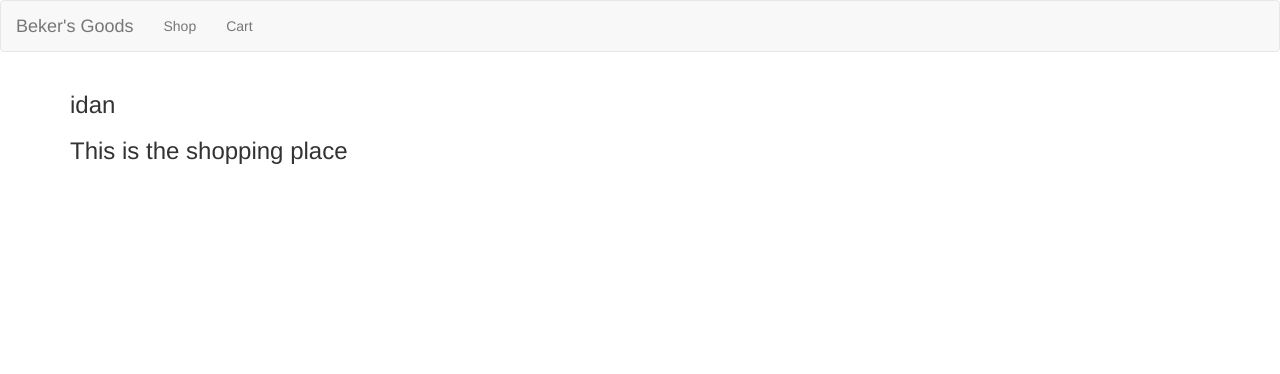
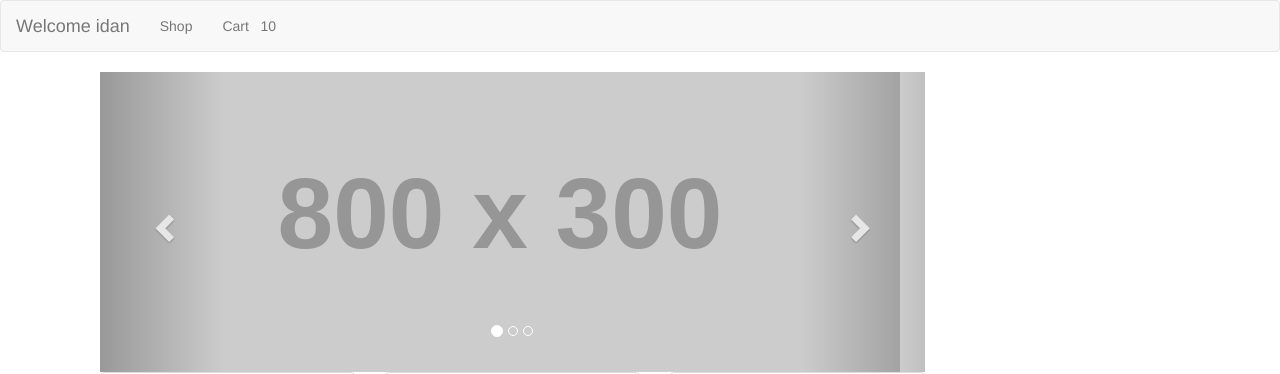
Before and after one commit to idanbeker/shop, a Django app: page /shop/ in a window 1280 px wide. Shown: the top 374 px of the page. Before the commit the page ends 164 px from the top, so only its background shows below. Run offline with Django 3.2, Linux system fonts and the light colour scheme; data comes from the database, SQL or seed files in the repository; both versions use the stored data as it was after the commit; grey boxes labelled with a size stand in for pictures from a placeholder-image service; some libraries are stand-ins or nearby versions.

Commit message:
added template, shop working

```diff
--- a/shop/models.py
+++ b/shop/models.py
@@ -1,12 +1,21 @@
 from django.db import models
-
+from django.core.urlresolvers import reverse
 
 class User(models.Model):
     name = models.CharField(max_length=200)
     cart = models.CharField(max_length=200)
+    cart_size = models.IntegerField()
+    page_index = models.IntegerField()
+
+    def __str__(self):
+        return self.name
 
 
 class Item(models.Model):
     name = models.CharField(max_length=250)
     desc = models.CharField(max_length=400)
+    pic_url = models.CharField(max_length=300)
     price = models.DecimalField(max_digits=10, decimal_places=2)
+
+    def __str__(self):
+        return self.name
--- a/shop/templates/shop/base.html
+++ b/shop/templates/shop/base.html
@@ -14,11 +14,11 @@
 <nav class="navbar navbar-default">
   <div class="container-fluid">
     <div class="navbar-header">
-      <a class="navbar-brand" href="#">Beker's Goods</a>
+      <a class="navbar-brand" href="#">Welcome {{ user.name }}</a>
     </div>
     <ul class="nav navbar-nav">
-      <li><a href="/shop/">Shop</a></li>
-      <li><a href="/shop/cart">Cart</a></li>
+      <li><a href="/shop/">Shop </a></li>
+      <li><a href="/shop/cart">Cart &nbsp {{ user.cart_size }}</a></li>
 
     </ul>
   </div>
--- a/shop/templates/shop/shop.html
+++ b/shop/templates/shop/shop.html
@@ -1,6 +1,75 @@
 {%  extends 'shop/base.html' %}
 
- {% block body %}
-<h3>{{ user.name }}</h3>
-<h3>This is the shopping place</h3>
+{% block body %}
+
+     <!-- Page Content -->
+    <div class="container">
+
+            <div class="col-md-9">
+
+                <div class="row carousel-holder">
+
+                    <div class="col-md-12">
+                        <div id="carousel-example-generic" class="carousel slide" data-ride="carousel">
+                            <ol class="carousel-indicators">
+                                <li data-target="#carousel-example-generic" data-slide-to="0" class="active"></li>
+                                <li data-target="#carousel-example-generic" data-slide-to="1"></li>
+                                <li data-target="#carousel-example-generic" data-slide-to="2"></li>
+                            </ol>
+                            <div class="carousel-inner">
+                                <div class="item active">
+                                    <img class="slide-image" src="http://placehold.it/800x300" alt="">
+                                </div>
+                                <div class="item">
+                                    <img class="slide-image" src="http://placehold.it/800x300" alt="">
+                                </div>
+                                <div class="item">
+                                    <img class="slide-image" src="http://placehold.it/800x300" alt="">
+                                </div>
+                            </div>
+                            <a class="left carousel-control" href="#carousel-example-generic" data-slide="prev">
+                                <span class="glyphicon glyphicon-chevron-left"></span>
+                            </a>
+                            <a class="right carousel-control" href="#carousel-example-generic" data-slide="next">
+                                <span class="glyphicon glyphicon-chevron-right"></span>
+                            </a>
+                        </div>
+                    </div>
+
+                </div>
+
+
+
+                <div class="row">
+                    {% for item in items %}
+                    <div class="col-sm-4 col-lg-4 col-md-4">
+                        <div class="thumbnail">
+                            <img src="{{ item.pic_url }}" style="width: 320px; height: 120px;" alt="">
+                            <div class="caption">
+                                <h4 class="pull-right">{{ item.price }}</h4>
+                                <h4><a href="#">{{ item.name }}</a>
+                                </h4>
+                                <p>{{ item.desc }}
+                                    <br>
+                                    <form action={% url 'index' %} method="post">
+                                {% csrf_token %}
+                                    <input type="hidden" value="{{ item.id }}"/>
+                                    <input type="number" value="0" min="0" max="10" name="quantity" size="1"/>
+                                    <input type="submit" class="btn" value="Add to cart" name="mybtn"/>
+                            </form>
+                            </div>
+
+                    </div>
+
+                        </div>
+                     {% endfor %}
+
+                    </div>
+
+
+
+
+</div>
+</div>
+
 {% endblock %}
--- a/shop/views.py
+++ b/shop/views.py
@@ -1,13 +1,20 @@
 from django.shortcuts import render
-from .models import User , Item
+from django.views.generic.edit import CreateView, UpdateView
+from django.views import generic
+from .models import User, Item
 
 
 def index(request):
     user = User.objects.get(id='1')
-    context = {'user' : user }
-    return render(request,'shop/shop.html',context)
+    items = Item.objects.all()
+    context = {'user': user, 'items': items}
+    if request.POST.get('mybtn'):
+        user.cart_size += int(request.POST.get('quantity'))
+        user.save()
+    return render(request, 'shop/shop.html', context)
+
 
 def cart(request):
     user = User.objects.get(id='1')
-    context = {'user' : 'test'}
-    return render(request, 'shop/cart.html',context)
+    context = {'user': user}
+    return render(request, 'shop/cart.html', context)
```
Also changed, not shown: db.sqlite3, shop/migrations/0003_auto_20170105_1447.py (added), shop/migrations/0004_user_page_index.py (added).
